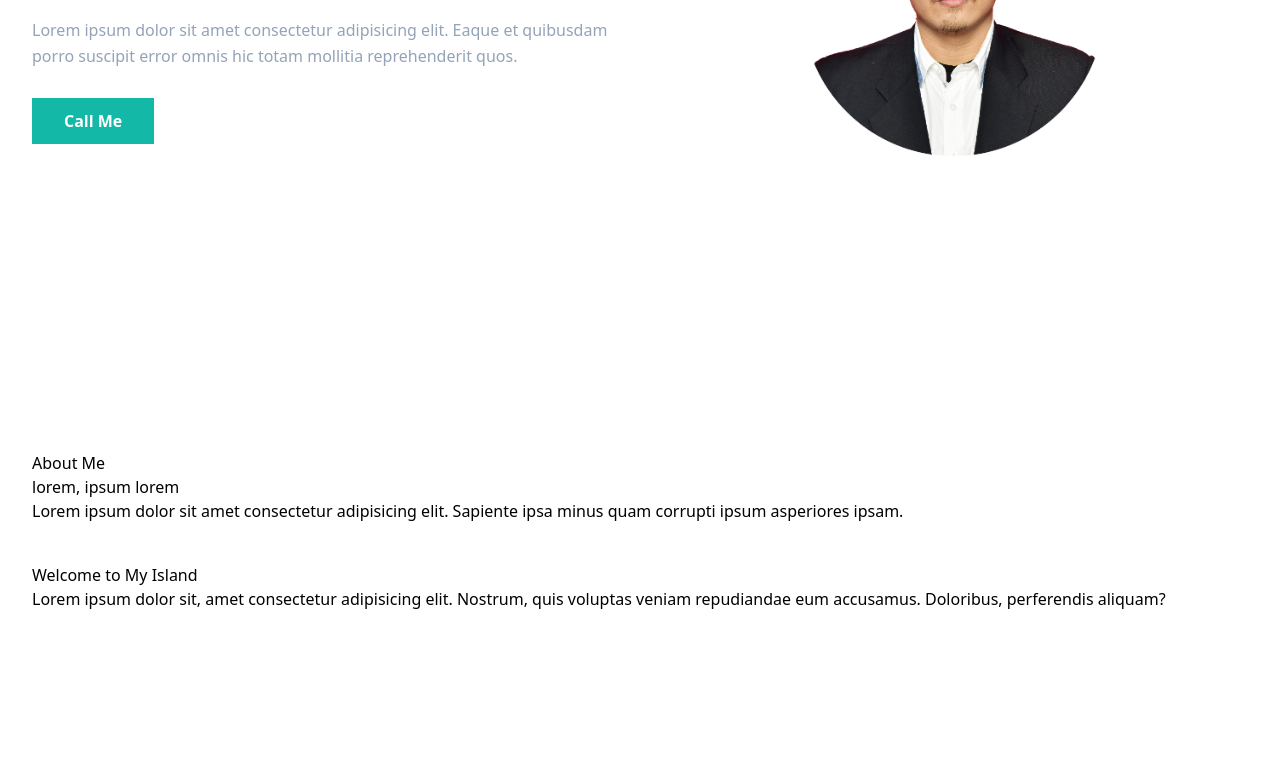
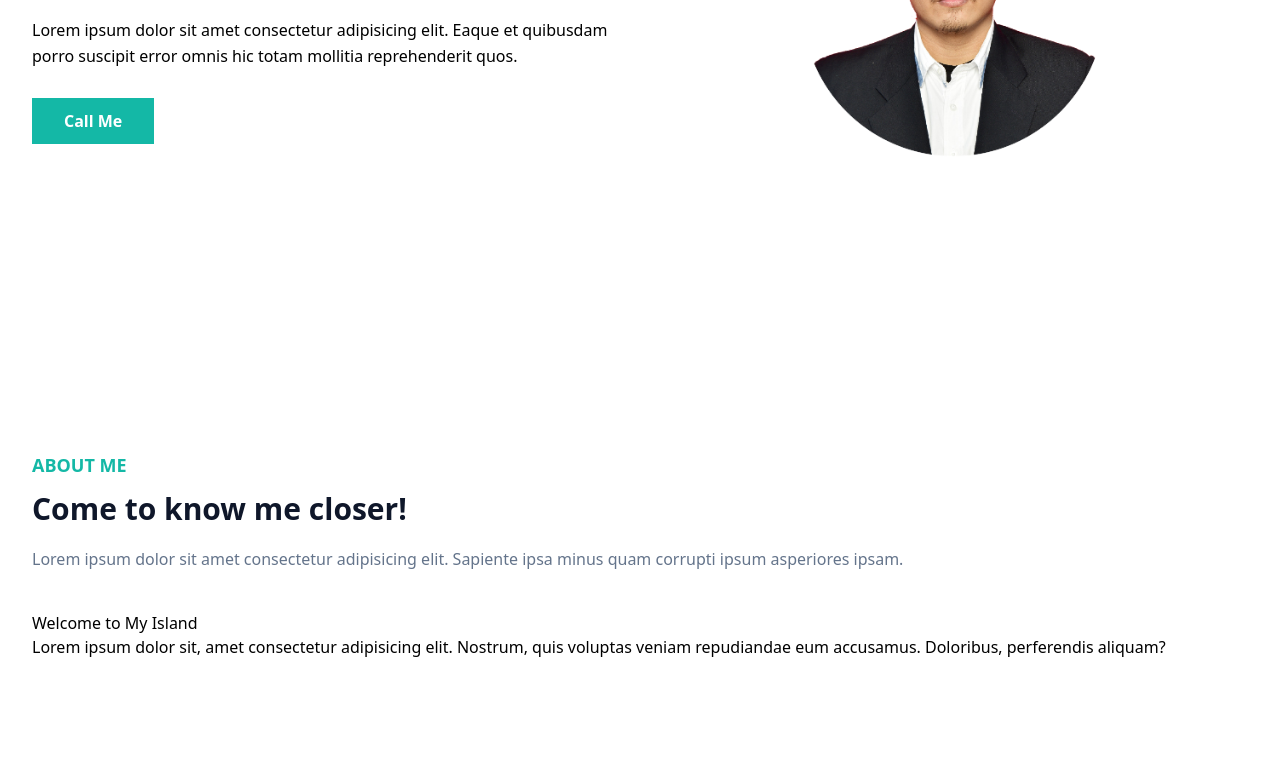
Before and after one commit to danielivan09/profile-tailwindcss, a website: page index.html in a window 1280 px wide. Shown: the part 465-1236 px from the top of the page. Before the commit the page ends 1204 px from the top, so only its background shows below. Drawn offline with Linux system fonts and the light colour scheme.

Commit message:
adding slate in talwind.config.js

```diff
--- a/index.html
+++ b/index.html
@@ -49,9 +49,9 @@
         <div class="container">
             <div class="flex flex-wrap">
                 <div class="w-full px-4 mb-10">
-                    <h4>About Me</h4>
-                    <h2>lorem, ipsum lorem</h2>
-                    <p>Lorem ipsum dolor sit amet consectetur adipisicing elit. Sapiente ipsa minus quam corrupti ipsum asperiores ipsam.</p>
+                    <h4 class="font-bold uppercase text-primary text-lg mb-3">About Me</h4>
+                    <h2 class="font-bold text-secondary text-3xl mb-5 max-w-xl">Come to know me closer!</h2>
+                    <p class="font-medium text-base text-slate ">Lorem ipsum dolor sit amet consectetur adipisicing elit. Sapiente ipsa minus quam corrupti ipsum asperiores ipsam.</p>
                 </div>
 
                 <div class="w-full px-4">
--- a/tailwind.config.js
+++ b/tailwind.config.js
@@ -10,6 +10,7 @@ module.exports = {
       colors: {
         primary: '#14b8a6',
         secondary: '#0f172a',
+        slate: '#64748b',
       },
       screens: {
         '2xl' : '1320px',
```
Also changed, not shown: dist/output.css.
